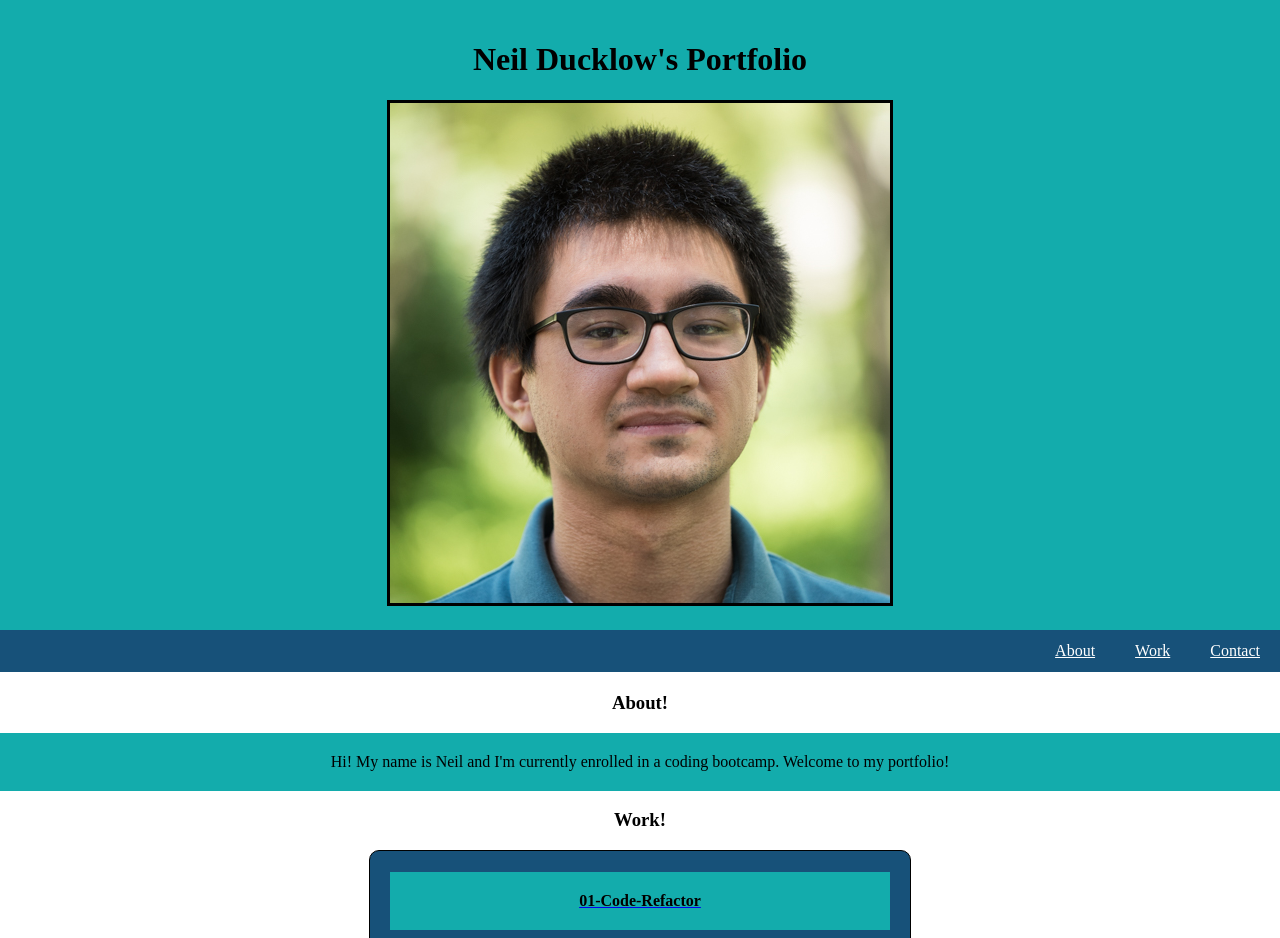
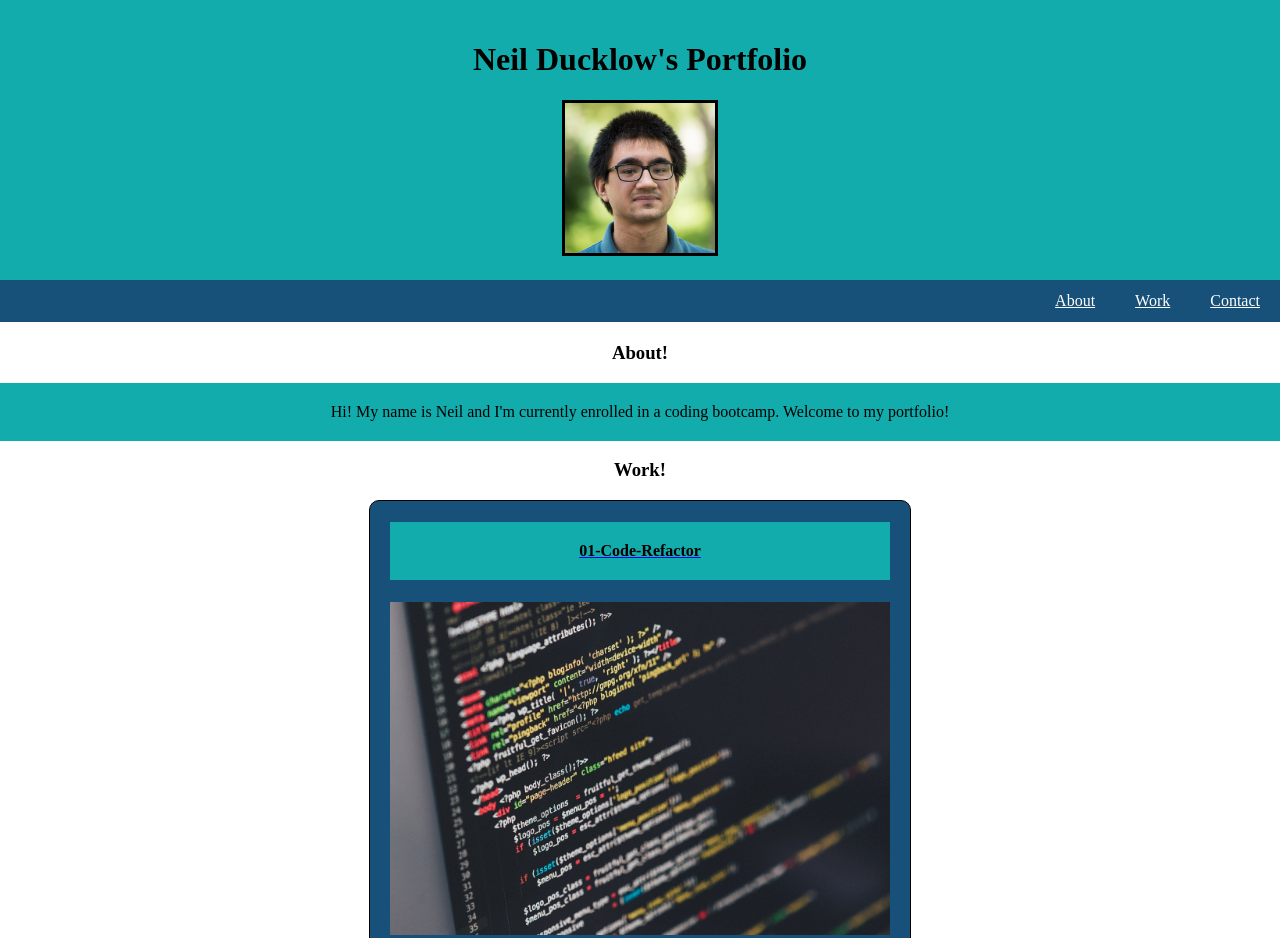
Before and after one commit to nducklow/02-Portfolio, a plain HTML site: page index.html in a window 1280 px wide. Shown: the top 938 px of the page. Drawn offline with Linux system fonts and the light colour scheme.

Commit message:
added more css

```diff
--- a/assets/css/style.css
+++ b/assets/css/style.css
@@ -12,7 +12,7 @@ header {
     padding: 20px;
 }
 header img {
-width: 150   s5ppx;
+width: 150px;
 border-style: solid;
 
 }
```
